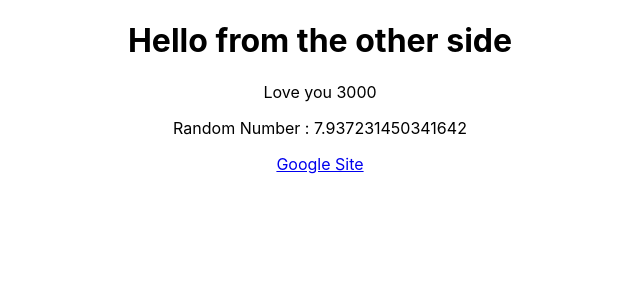
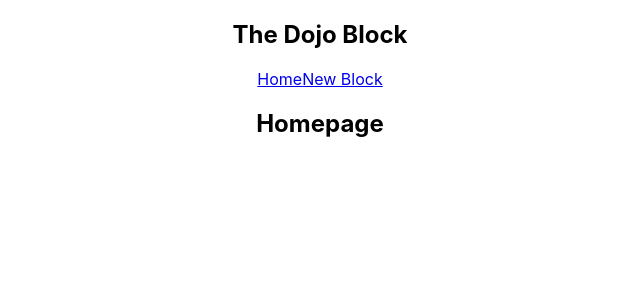
Before and after one commit to RechieKho/simple-blog-web-app, a React (Create React App) app: page / in a window 1280 px wide. Shown: the top 300 px of the page, without its empty margins (320-960 px from the left). Built offline with nearby package versions, Linux system fonts and the light colour scheme.

Commit message:
multiple-components

```diff
--- a/src/App.js
+++ b/src/App.js
@@ -1,26 +1,17 @@
 import './App.css';
+import Navbar from './Navbar';
+import Home from './Home';
 
 function App() {
-  const title = "Hello from the other side";
-  const loves = 3000;
-  const site = "https://www.google.com"
 
   return (
     <div className="App">
+      <Navbar/>
       <div className="content">
-        <h1>{title}</h1>
-        <p>Love you {loves}</p>
-
-        <p>Random Number : {Math.random()* 10}</p>
-        <a href={site}>Google Site</a>
+        <Home/>
       </div>
     </div>
   );
 }
 
 export default App;
-
-/**
- * Notes:
- * 1. We can't output boolean and object through render (Array is possible, React will just dump the square bracket and comma)
- */
--- /dev/null
+++ b/src/Home.js
@@ -0,0 +1,11 @@
+// sfc = stateless functional component
+// use keyword "sfc" to auto-generate template
+const Home = () => {
+    return (
+        <div className="home">
+            <h2>Homepage</h2>
+        </div>
+    );
+}
+
+export default Home;
--- /dev/null
+++ b/src/Navbar.js
@@ -0,0 +1,15 @@
+// sfc = stateless functional component
+// use keyword "sfc" to auto-generate template
+const Navbar = () => {
+    return (
+        <nav className="navbar">
+            <h1>The Dojo Block</h1>
+            <div className="link">
+                <a href="/">Home</a>
+                <a href="/create">New Block</a>
+            </div>
+        </nav>
+    );
+}
+
+export default Navbar;
```
